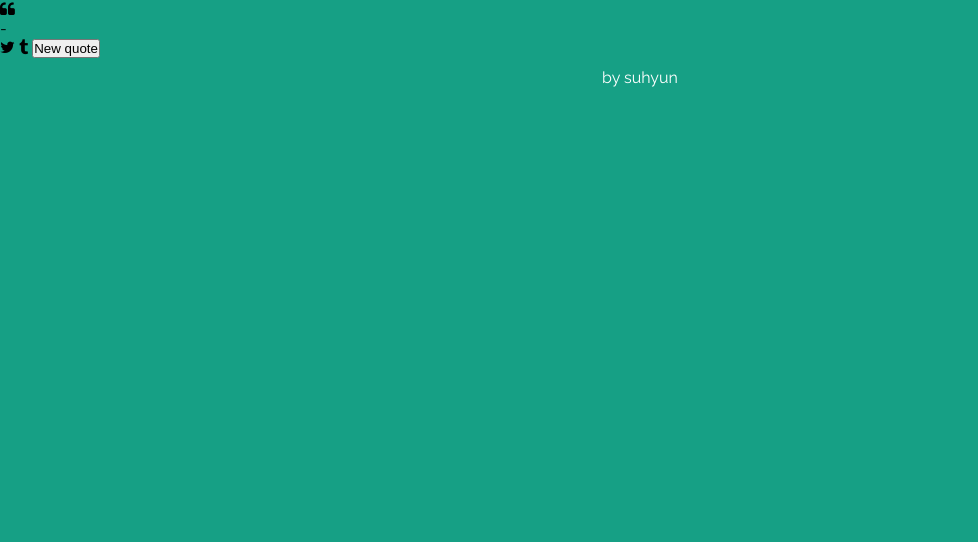
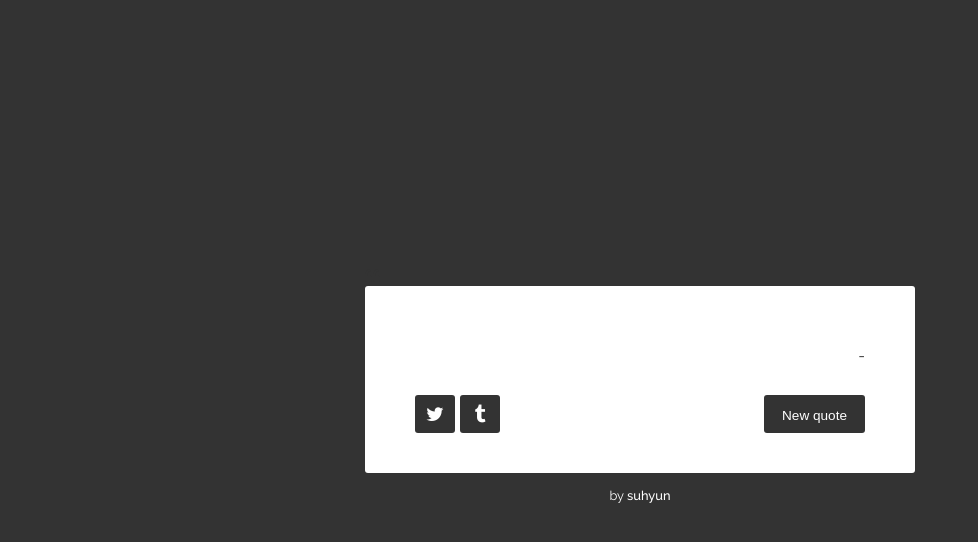
Before and after one commit to hyun5292/FrontEndLibrary, a plain HTML site: page RandomQuote/index.html in a window 1280 px wide. Shown: the whole page, without its empty margins (0-978 px from the left). Drawn offline with nearby package versions, Linux system fonts and the light colour scheme.

Commit message:
scss 파일 완성
- sass는 scss 파일을 만들고 실행하면 css 파일이 생긴다
{ display: flex; height: 100vh; justify-content: center; align-items: center; }
=> 가로세로 가운데

```diff
--- /dev/null
+++ b/RandomQuote/css/index.scss
@@ -0,0 +1,25 @@
+@import url('https://fonts.googleapis.com/css?family=Raleway:400,500');
+
+body { display: flex; height: 100vh; justify-content: center; align-items: center; background-color: #333; color: #333; font-family: 'Raleway', sans-serif; font-weight: 400; }
+
+div { position: relative; z-index: 2; }
+
+#quote-box { position: relative; display: table; padding: 40px 50px; width: 450px; border-radius: 3px; background-color: #fff;
+  .quote-text {
+    text-align: center;
+    width: 450px; height: auto; clear: both; font-size: 1.75em; font-weight: 500;
+    i { margin-right: 0.4em; font-size: 1em; }
+  }
+  .quote-author { padding-top: 20px; width: 450px; height: auto; clear: both; font-size: 1em; text-align: right; }
+  .buttons { display: block; margin: auto; width: 450px;
+    .button { margin-top: 30px; padding: 8px 18px 6px 18px; height: 38px; outline: none; opacity: 1; cursor: pointer; border-radius: 3px; font-size: 0.85em; color: #fff; border: none; background-color: #333;
+      &:hover { opacity: 0.9; }
+      &#tweet-quote,
+      &#tumblr-quote { float: left; margin-right: 5px; padding: 0px; padding-top: 8px; width: 40px; height: 30px; font-size: 1.2em; text-align: center; }
+      &#new-quote { float: right; }
+    }
+  }
+}
+.footer { display: block; margin: 15px auto 30px auto; width: 450px; text-align: center; font-size: 0.8em; color: #fff;
+  a { font-weight: 500; text-decoration: none; color: #fff; }
+}
```
Also changed, not shown: RandomQuote/css/index.css.
